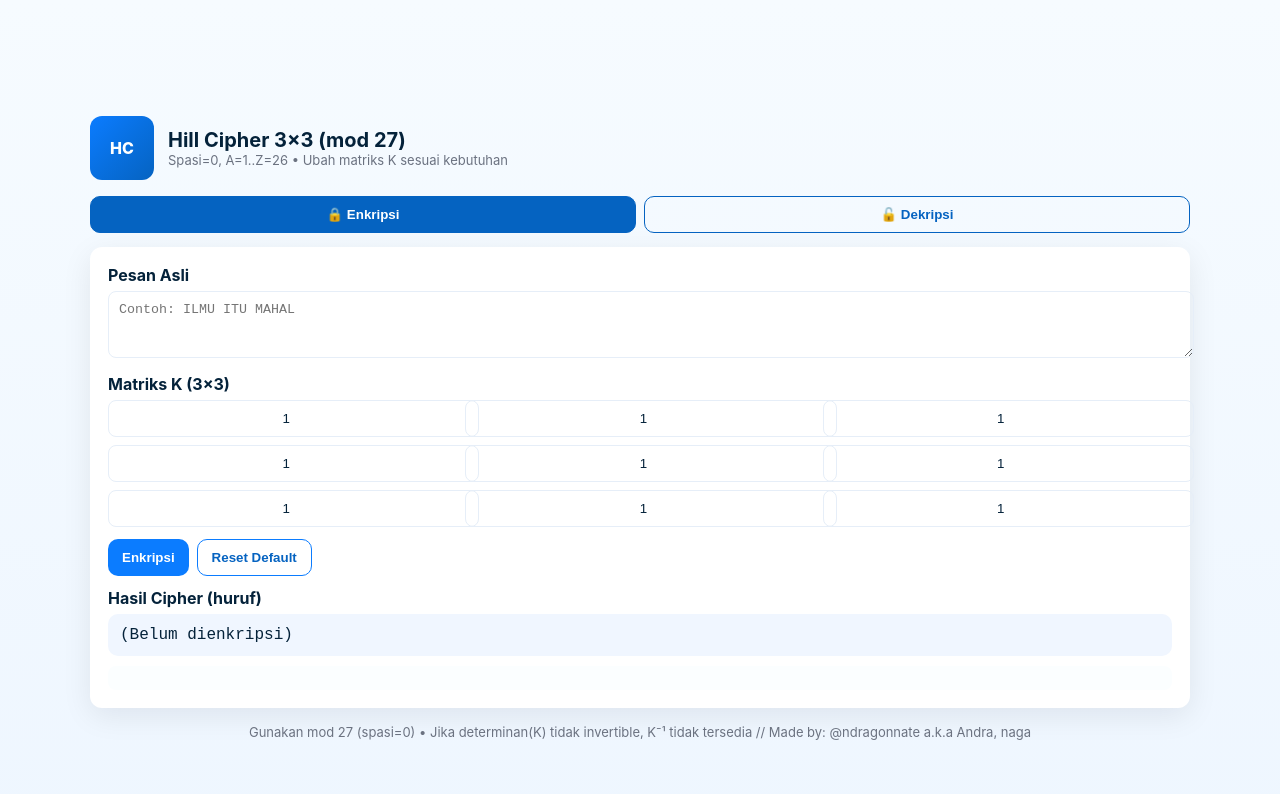
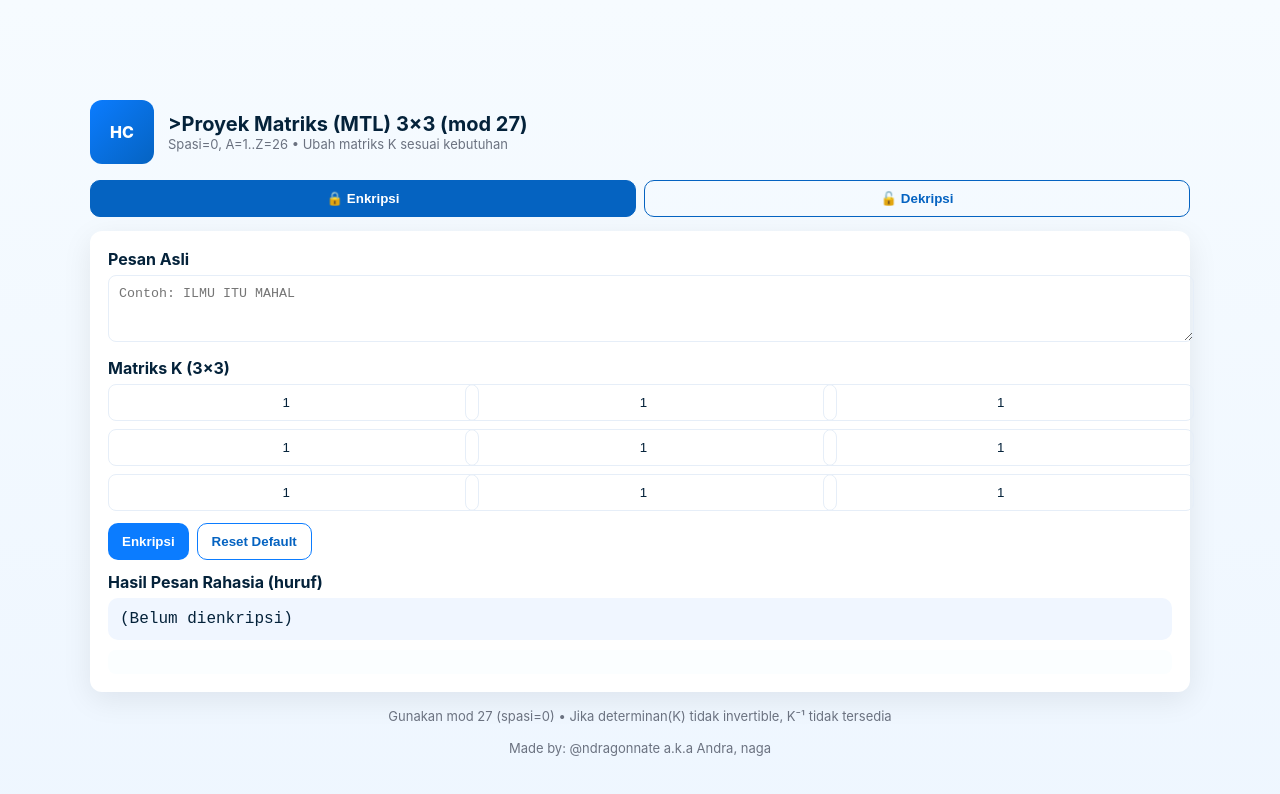
Before and after one commit to Ndragorr/matrix-dencription, a plain HTML site: page index.html in a window 1280 px wide. Drawn offline with Linux system fonts and the light colour scheme.

```diff
--- a/index.html
+++ b/index.html
@@ -3,7 +3,7 @@
 <head>
 <meta charset="utf-8"/>
 <meta name="viewport" content="width=device-width,initial-scale=1"/>
-<title>Hill Cipher 3×3 (mod 27) — Enkripsi & Dekripsi</title>
+<title>Proyek Matriks (MTL) 3×3 (mod 27) — Enkripsi & Dekripsi</title>
 <style>
   :root{
     --bg:#f4fbff; --card:#ffffff; --muted:#6b7280; --accent:#0b7cff; --accent2:#0563c1;
@@ -38,7 +38,7 @@
   <header>
     <div class="logo">HC</div>
     <div>
-      <h1>Hill Cipher 3×3 (mod 27)</h1>
+      <h1>>Proyek Matriks (MTL) 3×3 (mod 27)</h1>
       <div class="sub">Spasi=0, A=1..Z=26 • Ubah matriks K sesuai kebutuhan</div>
     </div>
   </header>
@@ -62,7 +62,7 @@
     </div>
 
     <div style="margin-top:12px">
-      <label>Hasil Cipher (huruf)</label>
+      <label>Hasil Pesan Rahasia (huruf)</label>
       <div id="cipherOut" class="output">(Belum dienkripsi)</div>
     </div>
 
@@ -71,7 +71,7 @@
 
   <!-- DEKRIPSI -->
   <div class="card" id="dekripsiCard" style="display:none">
-    <label>Masukkan Cipher (huruf)</label>
+    <label>Masukkan Pesan Rahasia (huruf)</label>
     <textarea id="cipherInput" rows="3" placeholder="Contoh: TULORNGICXS"></textarea>
 
     <label style="margin-top:12px">Matriks K (3×3) — (bisa diubah disini juga)</label>
@@ -98,7 +98,8 @@
     <div class="steps" id="decryptSteps"></div>
   </div>
 
-  <footer>Gunakan mod 27 (spasi=0) • Jika determinan(K) tidak invertible, K⁻¹ tidak tersedia // Made by: @ndragonnate a.k.a Andra, naga</footer>
+  <footer>Gunakan mod 27 (spasi=0) • Jika determinan(K) tidak invertible, K⁻¹ tidak tersedia</footer>
+  <footer>Made by: @ndragonnate a.k.a Andra, naga</footer>
 </div>
 
 <script>
```
